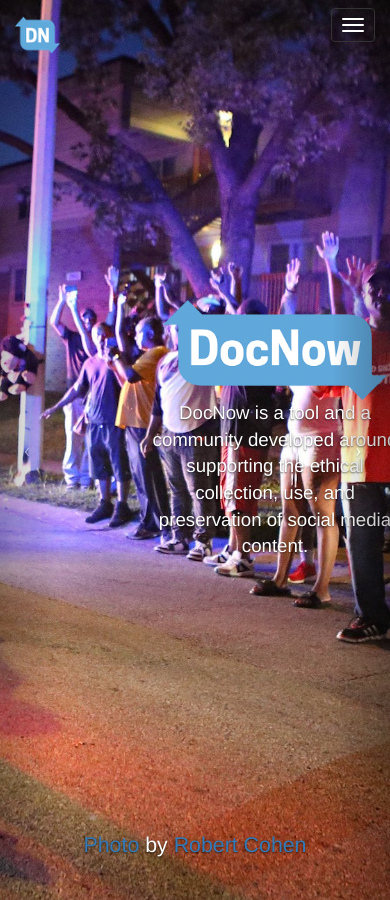
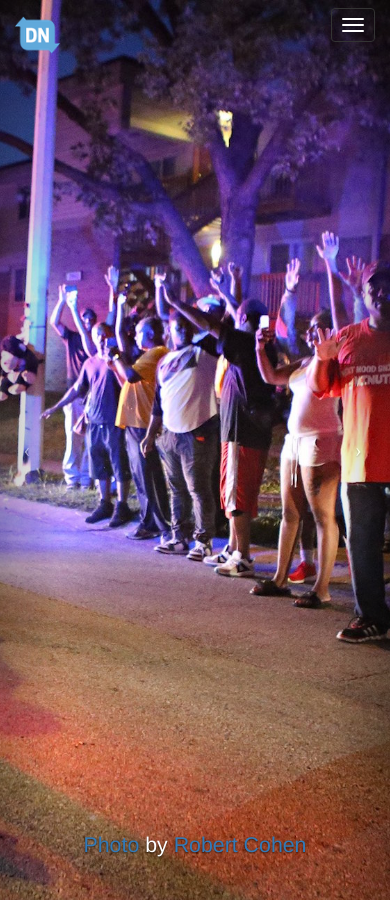
Before and after one commit to DocNow/docnow.github.io, a Jekyll site: the page built from index.html, in a window 390 px wide and 900 px high. Built offline with Jekyll 4.4.1, drawn with Linux system fonts in a browser that asks for light colours.

Commit message:
hide floating text over image on mobile

```diff
--- a/css/style.css
+++ b/css/style.css
@@ -75,3 +75,15 @@
 .news-items {
     font-size: 14pt;
 }
+
+@media (max-width: 1199px) {
+    .desc {
+        display: none;
+    }
+}
+
+@media (min-width: 1200px) {
+    .desc {
+        display: block;
+    }
+}
--- a/index.html
+++ b/index.html
@@ -3,12 +3,12 @@
 title: Documenting the Now
 ---
 
-    <header id="myCarousel" class="carousel slide">
+    <header id="carousel" class="carousel slide">
         <div class="carousel-inner">
             <div class="item active">
                 <div class="fill" style="background-image:url('img/slider/ferguson0.jpg');"></div>
                 <div class="carousel-caption">
-                    <div class="hidden-sm-down desc">
+                    <div class="desc">
                       <img alt="DocNow" src="img/docnow.png">
                       <br>
                       DocNow is a tool and a community developed around
@@ -22,7 +22,7 @@
             <div class="item">
                 <div class="fill" style="background-image:url('img/slider/ferguson1.jpg');"></div>
                 <div class="carousel-caption">
-                    <div class="hidden-sm-down desc">
+                    <div class="desc">
                       <img alt="DocNow" src="img/docnow.png">
                       <br>
                       DocNow is a tool and a community developed around
@@ -35,7 +35,7 @@
             <div class="item">
                 <div class="fill" style="background-image:url('img/slider/ferguson2.jpg');"></div>
                 <div class="carousel-caption">
-                    <div class="hidden-sm-down desc" style="color: black;">
+                    <div class="desc" style="color: black;">
                       <img alt="DocNow" src="img/docnow.png">
                       <br>
                       DocNow is a tool and a community developed around
@@ -48,7 +48,7 @@
             <div class="item">
                 <div class="fill" style="background-image:url('img/slider/ferguson3.jpg');"></div>
                 <div class="carousel-caption">
-                    <div class="hidden-sm-down desc" style="color: black;">
+                    <div class="desc" style="color: black;">
                       <img alt="DocNow" src="img/docnow.png">
                       <br>
                       DocNow is a tool and a community developed around
@@ -59,14 +59,14 @@
                 </div>
             </div>
         </div>
-        <a class="left carousel-control" href="#myCarousel" data-slide="prev">
+        <a class="left carousel-control" href="#carousel" data-slide="prev">
             <span class="icon-prev">&nbsp;</span>
         </a>
-        <a class="right carousel-control" href="#myCarousel" data-slide="next">
+        <a class="right carousel-control" href="#carousel" data-slide="next">
             <span class="icon-next">&nbsp;</span>
         </a>
+    </header>
 
-    </header>
 
     <div class="container">
 
```
